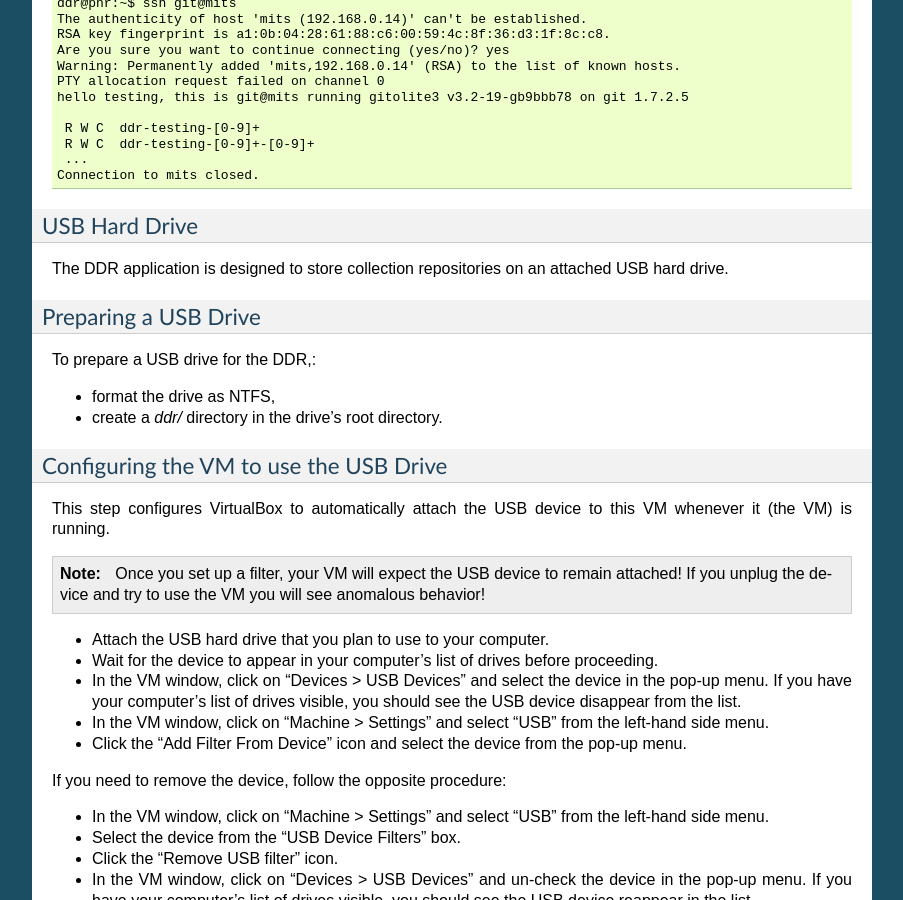
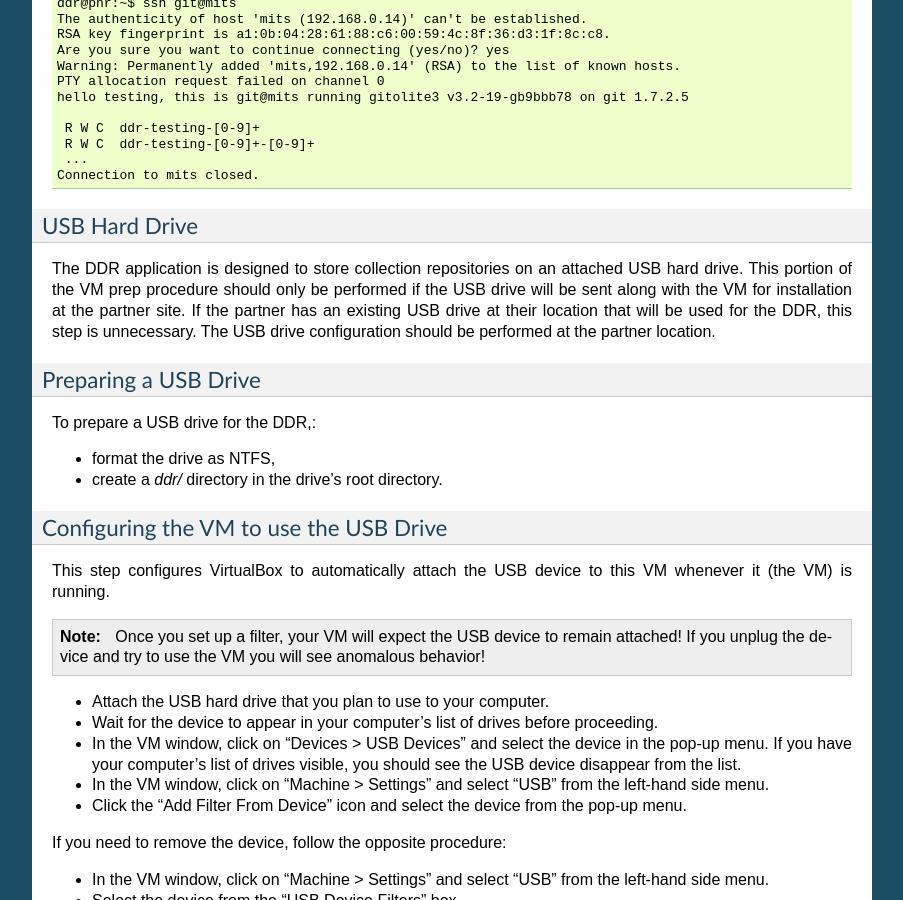
Before and after one commit to denshoproject/ddr-manual, a Sphinx documentation site: the page built from source/admins/workstations/create-workstation-vm.rst, in a window 1280 px wide and 900 px high, scrolled down 10782 px. Shown: the whole window, without its empty margins (198-1101 px from the left). Built offline with Sphinx 7.4.7, drawn with Linux system fonts in a browser that asks for light colours.

Commit message:
Update create-workstation-vm.rst

```diff
--- a/source/admins/workstations/create-workstation-vm.rst
+++ b/source/admins/workstations/create-workstation-vm.rst
@@ -674,7 +674,7 @@ On the VM, log in as the `ddr` user and confirm that the user now has access.::
 USB Hard Drive
 --------------
 
-The DDR application is designed to store collection repositories on an attached USB hard drive.
+The DDR application is designed to store collection repositories on an attached USB hard drive. This portion of the VM prep procedure should only be performed if the USB drive will be sent along with the VM for installation at the partner site. If the partner has an existing USB drive at their location that will be used for the DDR, this step is unnecessary. The USB drive configuration should be performed at the partner location.
 
 
 Preparing a USB Drive
```
